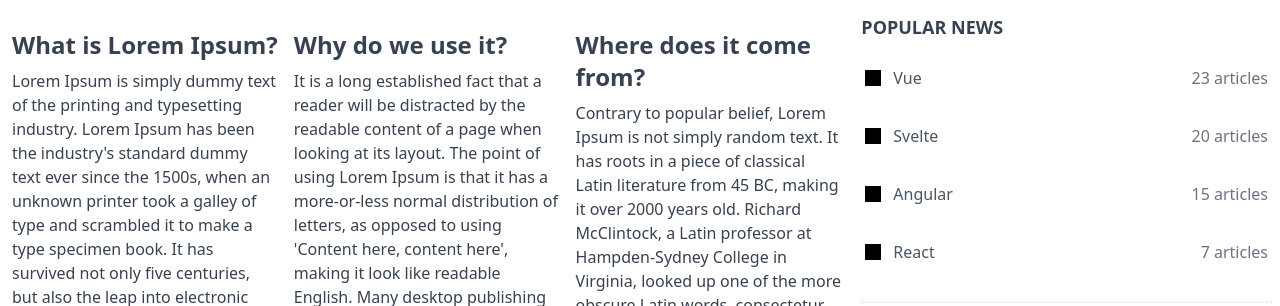
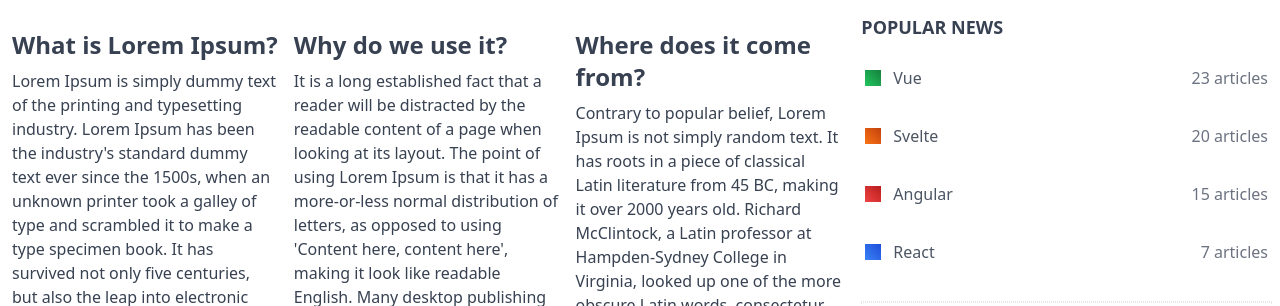
Before and after one commit to VadimKorobec/tailwindcss, a website: page index.html in a window 1280 px wide. Shown: the part 494-800 px from the top of the page. Drawn offline with Linux system fonts and the light colour scheme.

Commit message:
Update index.html

```diff
--- a/index.html
+++ b/index.html
@@ -212,28 +212,36 @@
             <ul>
               <li class="px-1 py-4 border-y border-white hover:border-gray-200">
                 <a class="flex items-center text-gray-600" href="#">
-                  <span class="inline-block w-4 h-4 mr-3 bg-black"></span>
+                  <span
+                    class="inline-block w-4 h-4 mr-3 bg-gradient-to-tr from-green-500 to-green-700"
+                  ></span>
                   Vue
                   <span class="text-gray-500 ml-auto">23 articles</span>
                 </a>
               </li>
               <li class="px-1 py-4 border-y border-white hover:border-gray-200">
                 <a class="flex items-center text-gray-600" href="#">
-                  <span class="inline-block w-4 h-4 mr-3 bg-black"></span>
+                  <span
+                    class="inline-block w-4 h-4 mr-3 bg-gradient-to-tr from-orange-500 to-orange-700"
+                  ></span>
                   Svelte
                   <span class="text-gray-500 ml-auto">20 articles</span>
                 </a>
               </li>
               <li class="px-1 py-4 border-y border-white hover:border-gray-200">
                 <a class="flex items-center text-gray-600" href="#">
-                  <span class="inline-block w-4 h-4 mr-3 bg-black"></span>
+                  <span
+                    class="inline-block w-4 h-4 mr-3 bg-gradient-to-tr from-red-500 to-red-700"
+                  ></span>
                   Angular
                   <span class="text-gray-500 ml-auto">15 articles</span>
                 </a>
               </li>
               <li class="px-1 py-4 border-y border-white hover:border-gray-200">
                 <a class="flex items-center text-gray-600" href="#">
-                  <span class="inline-block w-4 h-4 mr-3 bg-black"></span>
+                  <span
+                    class="inline-block w-4 h-4 mr-3 bg-gradient-to-tr from-blue-500 to-blue-700"
+                  ></span>
                   React
                   <span class="text-gray-500 ml-auto">7 articles</span>
                 </a>
```
